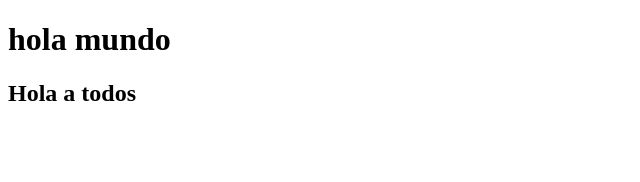
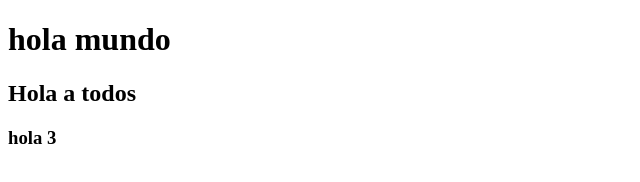
Before and after one commit to OgroCODE/TestRepo, a plain HTML site: page index.html in a window 1280 px wide. Shown: the full height of the page, 0-640 px from the left. Drawn offline with Linux system fonts and the light colour scheme.

Commit message:
h3 guardar 3

```diff
--- a/index.html
+++ b/index.html
@@ -9,5 +9,6 @@
   <body>
     <h1>hola mundo</h1>
     <h2>Hola a todos</h2>
+    <h3>hola 3</h3>
   </body>
 </html>
```
